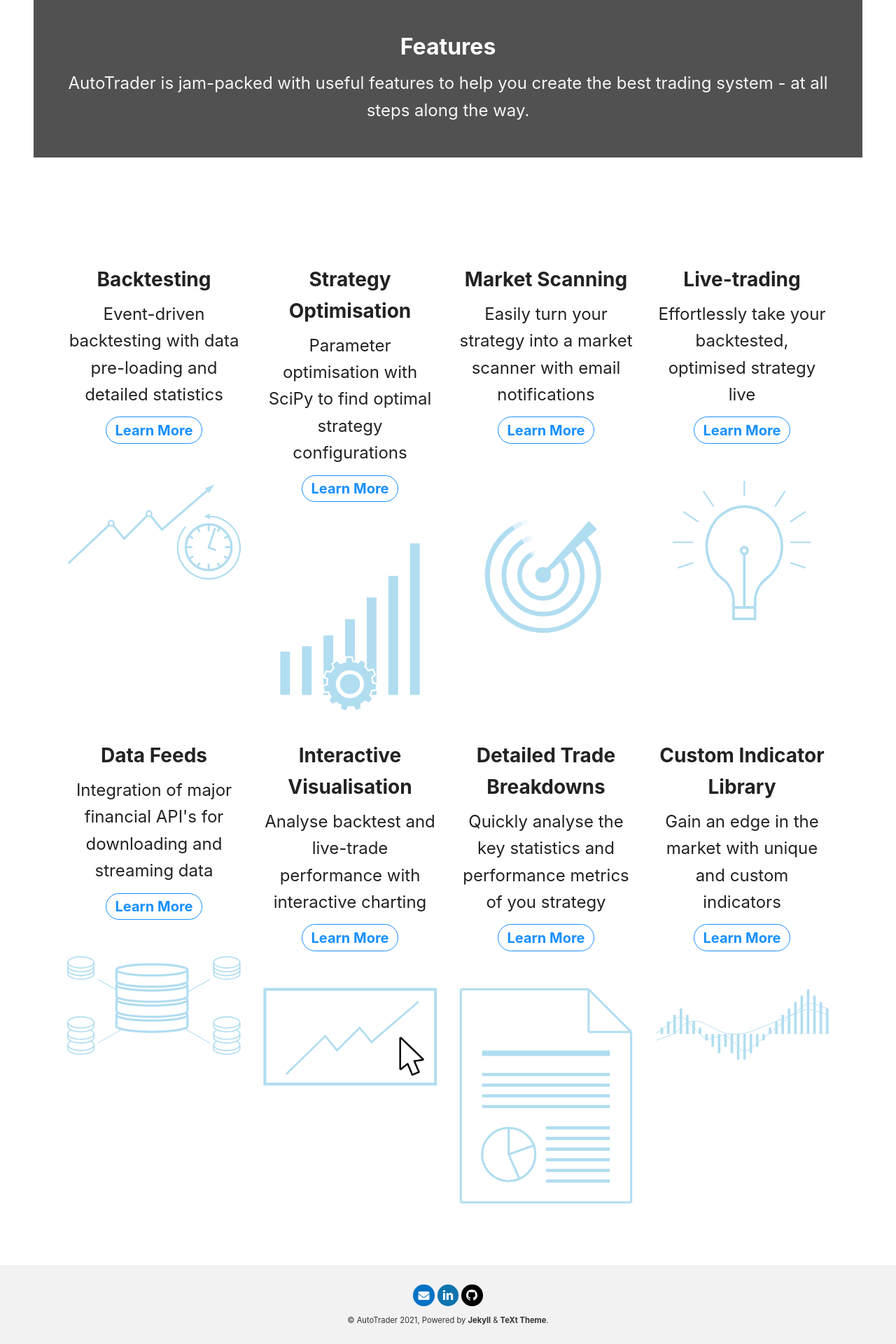
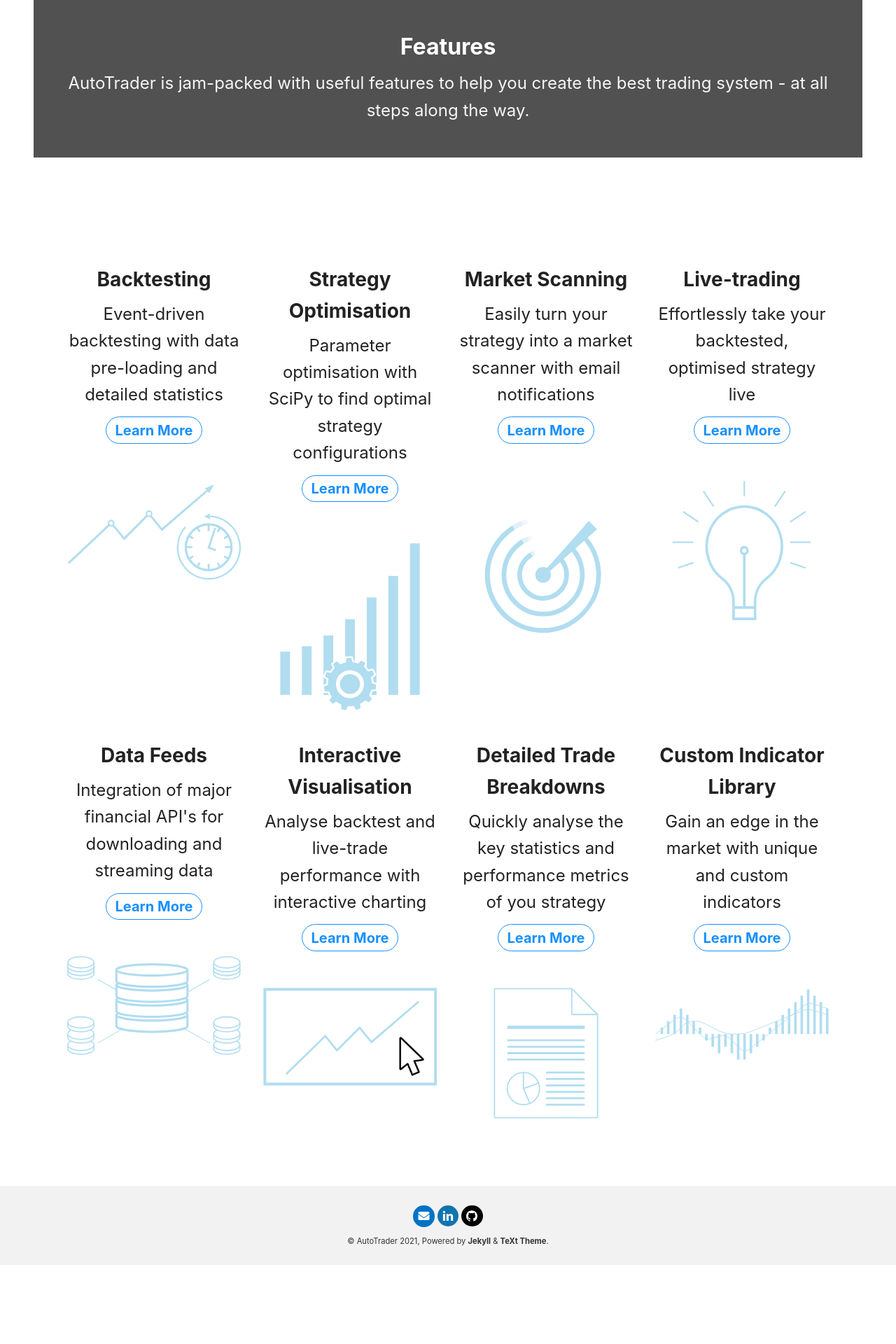
Before and after one commit to kieran-mackle/AutoTrader, a Jekyll site: the page built from index.html, in a window 1280 px wide. Shown: the part 963-2883 px from the top of the page at 70% size. Built offline with Jekyll 4.4.1, drawn with Linux system fonts in a browser that asks for light colours; nearby versions of some CDN libraries; the list of posts is cut into pages by our own code; after the commit the page ends 2770 px from its top, so only the background shows below that.

Commit message:
Update index.html

```diff
--- a/index.html
+++ b/index.html
@@ -109,7 +109,7 @@
           image:
             src: /assets/images/detailed_stats.svg
             is_row: true
-            style: "max-height: 300px; max-width: 300px"
+            style: "max-height: 300px; max-width: 150px"
 
         - title: Custom Indicator Library
           excerpt: Gain an edge in the market with unique and custom indicators
@@ -119,6 +119,6 @@
           image:
             src: /assets/images/indicators.svg
             is_row: true
-            style: "max-height: 300px; max-width: 300px"
+            style: "max-height: 350px; max-width: 300px"
 
 ---
```
